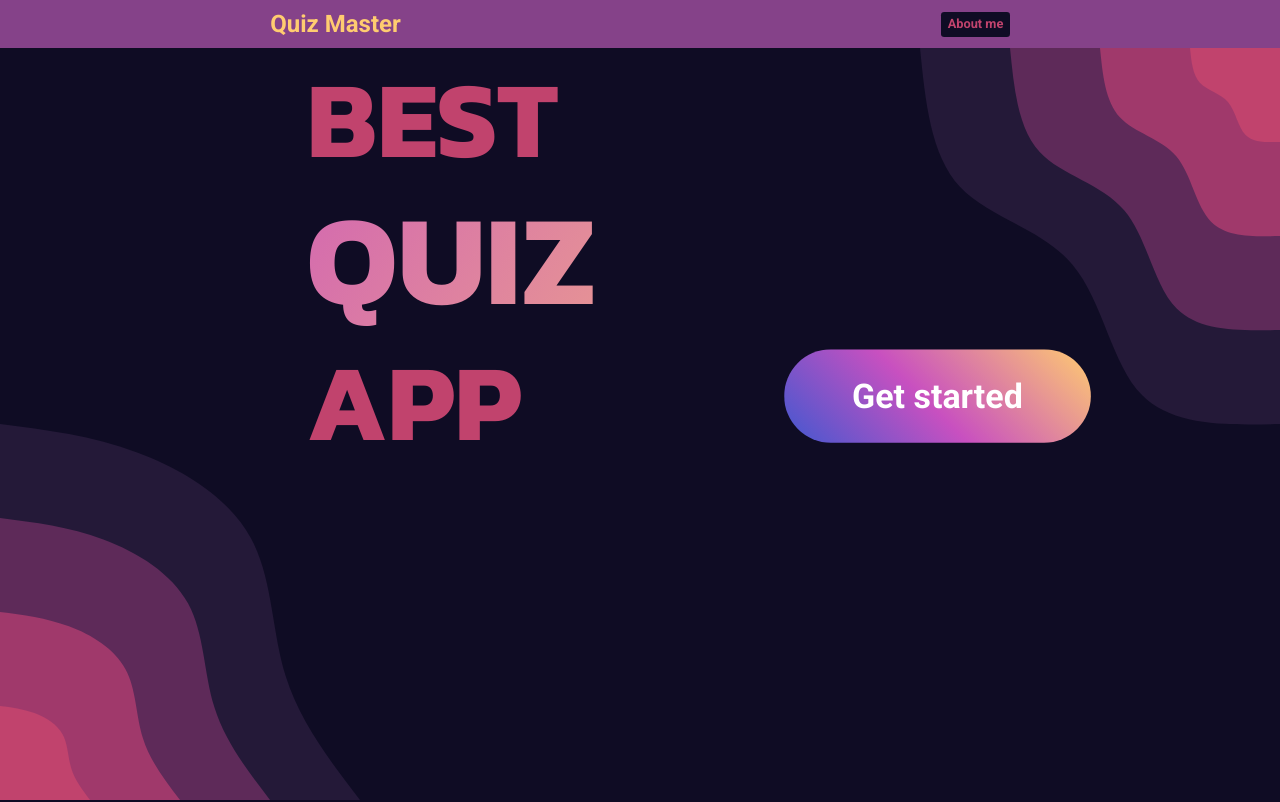
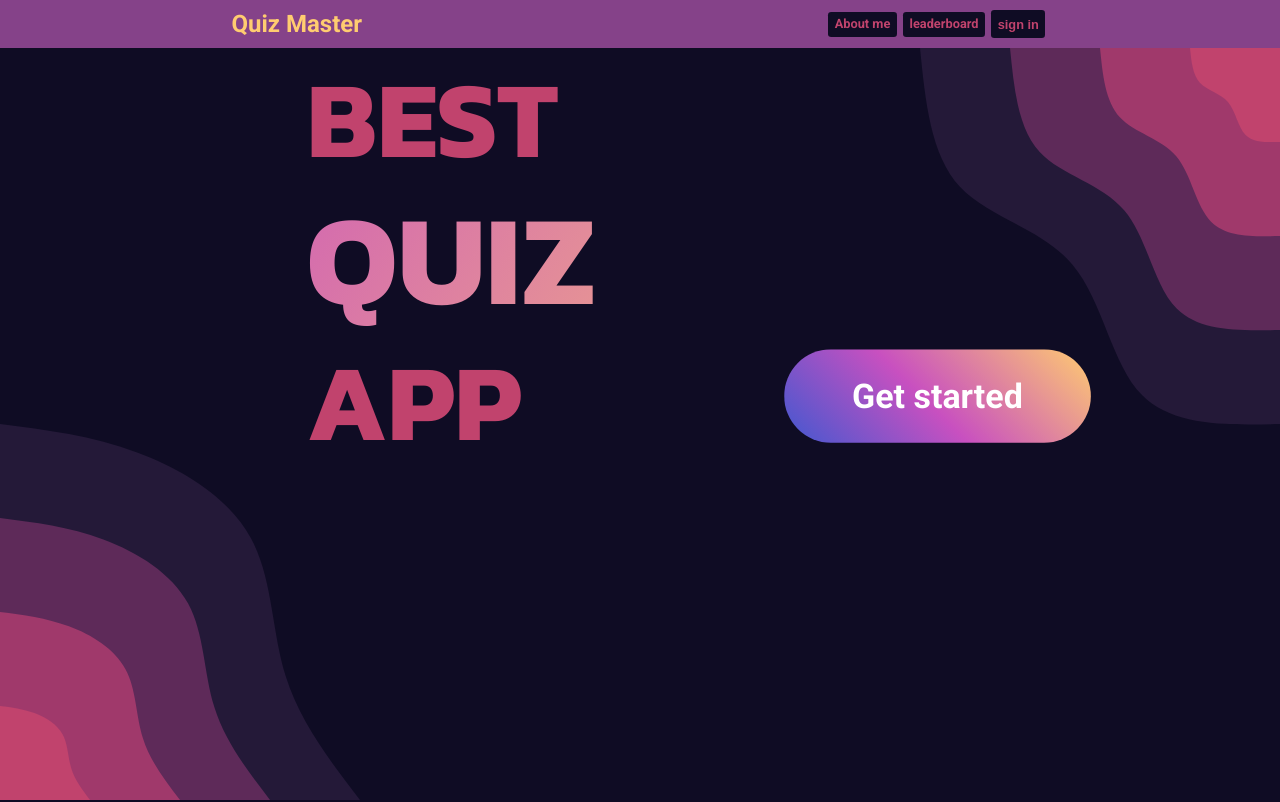
Before and after one commit to York-Citynew/quiz-master, a React (Vite) app: page / in a window 1280 px wide. Shown: the top 802 px of the page. Built offline with nearby package versions, Linux system fonts and the light colour scheme.

Commit message:
updated navbar buttons

```diff
--- a/src/routes/navbar/navbar.component.jsx
+++ b/src/routes/navbar/navbar.component.jsx
@@ -5,10 +5,20 @@ const Navbar = () => {
   return (
     <>
       <div className='navbar-container'>
-        <h1>Quiz Master</h1>
-        <span>
-          <Link to={"about"}>About me</Link>
-        </span>
+        <div className='logo-container'>
+          <h1>Quiz Master</h1>
+        </div>
+        <div className='links-container'>
+          <span>
+            <Link to={"about"}>About me</Link>
+          </span>
+          <span>
+            <Link to={"leaderboard"}>leaderboard</Link>
+          </span>
+          <span>
+            <button className='sign-up-button'>sign in</button>
+          </span>
+        </div>
       </div>
       <Outlet />
     </>
--- a/src/routes/navbar/navbar.styles.scss
+++ b/src/routes/navbar/navbar.styles.scss
@@ -11,14 +11,26 @@
     font-size: 1.5em;
     color: #ffcc70;
   }
+  .links-container {
+    display: flex;
+    justify-content: space-between;
+    align-items: center;
+  }
   span {
     background-color: #0f0c24;
     border-radius: 0.2em;
     cursor: pointer;
-    a {
+    margin: 0 0.2em;
+    a,
+    .sign-up-button {
       padding: 0.5em;
       font-weight: 700;
       font-size: 0.8em;
     }
+    .sign-up-button {
+      border: none;
+      background-color: transparent;
+      color: #c1436d;
+    }
   }
 }
```
